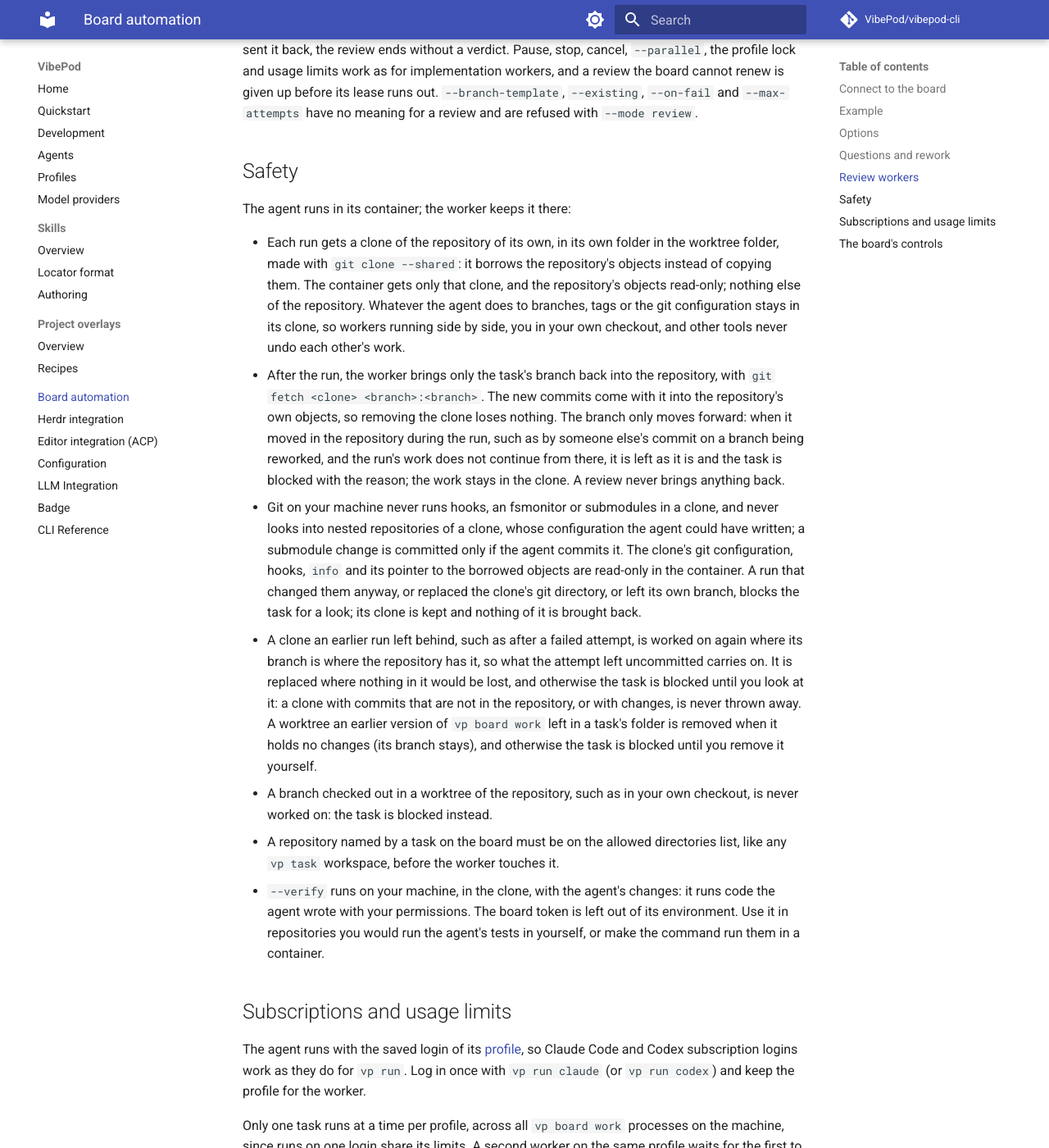
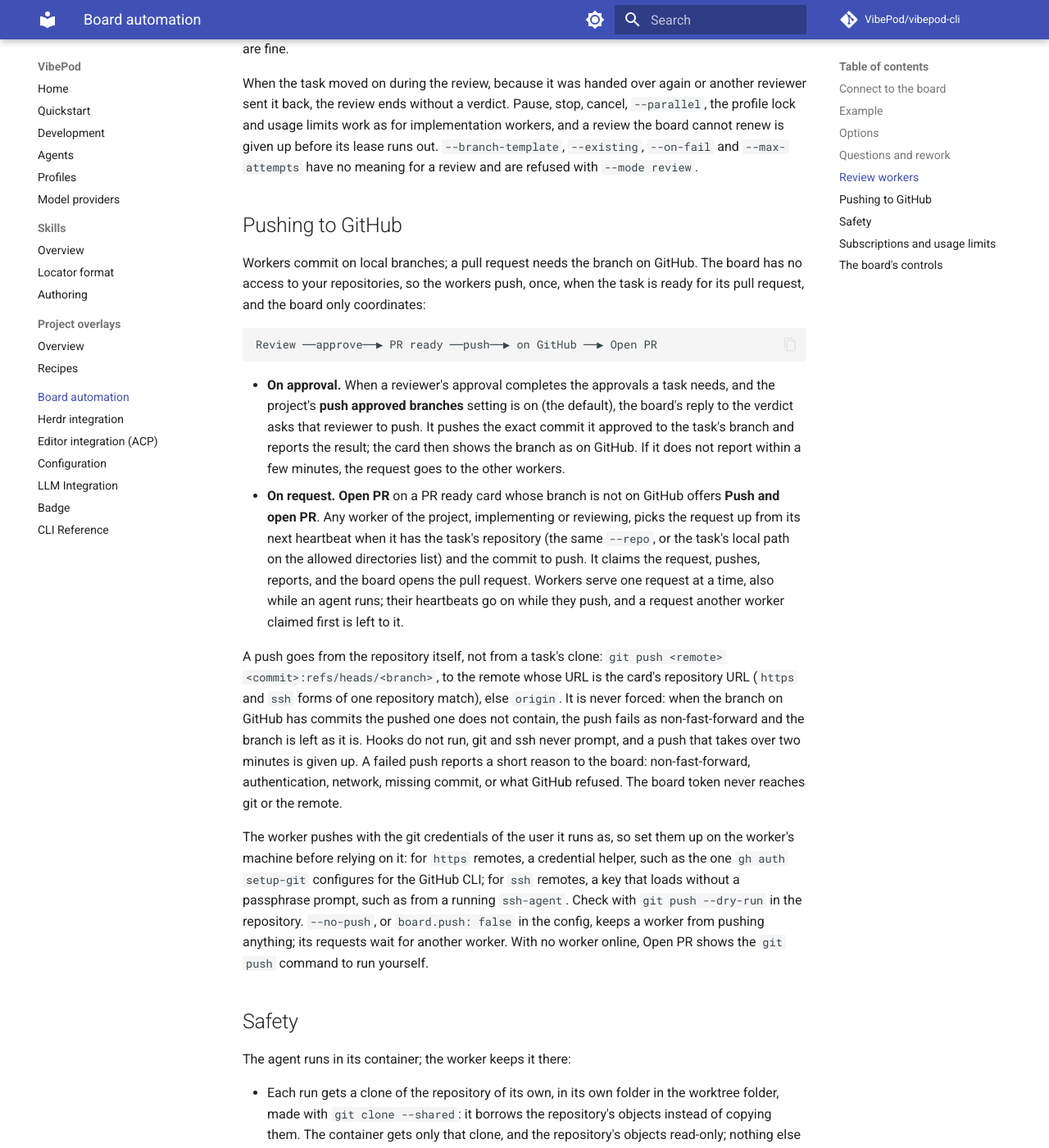
Before and after one commit to VibePod/vibepod-cli, an MkDocs documentation site: the page built from docs/board.md, in a window 1280 px wide and 1400 px high, scrolled down 5314 px. Shown: the whole window at 82% size. Built offline with MkDocs 1.6.1 and Material for MkDocs 9.7.7, drawn with Linux system fonts in a browser that asks for light colours; comment, search, counter and statistics services are not loaded; some of the changed text lies outside the part shown.

Commit message:
Describe pushing branches to GitHub in the board docs

````diff
--- a/docs/board.md
+++ b/docs/board.md
@@ -105,6 +105,7 @@ vp board work VP --agent codex --repo ~/src/app --poll 2m
 | `--branch-template` | The branch name, from `{issue}` (GitHub issue number), `{number}` (task number), `{key}` (`vp-12`) and `{project}` (`vp`). Defaults to `issue-{issue}`; a task without a GitHub issue gets `{key}`, such as `vp-12`. |
 | `--existing continue\|refuse` | When the task's branch exists, such as from an earlier attempt: continue on it (default) or refuse, which blocks the task. |
 | `--keep-worktree` | Keep the task's clone after the hand-over or review; by default it is removed, and the branch stays in the repository. |
+| `--no-push` | Never push a branch for the board: neither an approved one nor on request (see [Pushing to GitHub](#pushing-to-github)). `board.push: false` in the config does the same. |
 | `--profile`, `--provider`, `--ikwid`, `-e/--env`, `--network`, `--no-overlay` | Passed to every agent run, as for `vp task create`. |
 | `--timeout 2h` | Time limit per task (`none` for no limit). |
 | `--verify` | A command that must pass in the task's clone before the task moves to Review. In review mode, a failing command sends the task back for rework. |
@@ -217,6 +218,51 @@ its lease runs out. `--branch-template`, `--existing`, `--on-fail` and
 `--max-attempts` have no meaning for a review and are refused with
 `--mode review`.
 
+## Pushing to GitHub
+
+Workers commit on local branches; a pull request needs the branch on GitHub.
+The board has no access to your repositories, so the workers push, once, when
+the task is ready for its pull request, and the board only coordinates:
+
+```text
+Review ──approve──▶ PR ready ──push──▶ on GitHub ──▶ Open PR
+```
+
+- **On approval.** When a reviewer's approval completes the approvals a task
+  needs, and the project's **push approved branches** setting is on (the
+  default), the board's reply to the verdict asks that reviewer to push. It
+  pushes the exact commit it approved to the task's branch and reports the
+  result; the card then shows the branch as on GitHub. If it does not report
+  within a few minutes, the request goes to the other workers.
+- **On request.** **Open PR** on a PR ready card whose branch is not on GitHub
+  offers **Push and open PR**. Any worker of the project, implementing or
+  reviewing, picks the request up from its next heartbeat when it has the
+  task's repository (the same `--repo`, or the task's local path on the
+  allowed directories list) and the commit to push. It claims the request,
+  pushes, reports, and the board opens the pull request. Workers serve one
+  request at a time, also while an agent runs; their heartbeats go on while
+  they push, and a request another worker claimed first is left to it.
+
+A push goes from the repository itself, not from a task's clone:
+`git push <remote> <commit>:refs/heads/<branch>`, to the remote whose URL is
+the card's repository URL (`https` and `ssh` forms of one repository match),
+else `origin`. It is never forced: when the branch on GitHub has commits the
+pushed one does not contain, the push fails as non-fast-forward and the
+branch is left as it is. Hooks do not run, git and ssh never prompt, and a
+push that takes over two minutes is given up. A failed push reports a short
+reason to the board: non-fast-forward, authentication, network, missing
+commit, or what GitHub refused. The board token never reaches git or the
+remote.
+
+The worker pushes with the git credentials of the user it runs as, so set
+them up on the worker's machine before relying on it: for `https` remotes, a
+credential helper, such as the one `gh auth setup-git` configures for the
+GitHub CLI; for `ssh` remotes, a key that loads without a passphrase prompt,
+such as from a running `ssh-agent`. Check with `git push --dry-run` in the
+repository. `--no-push`, or `board.push: false` in the config, keeps a worker
+from pushing anything; its requests wait for another worker. With no worker
+online, Open PR shows the `git push` command to run yourself.
+
 ## Safety
 
 The agent runs in its container; the worker keeps it there:
````
Also changed, not shown: docs/configuration.md (+1 -0 lines).
